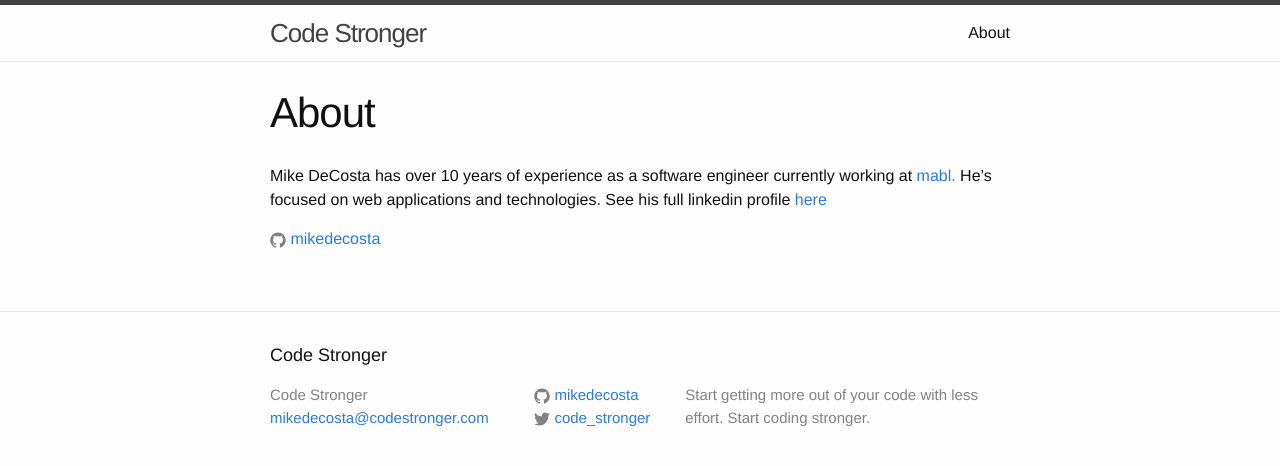
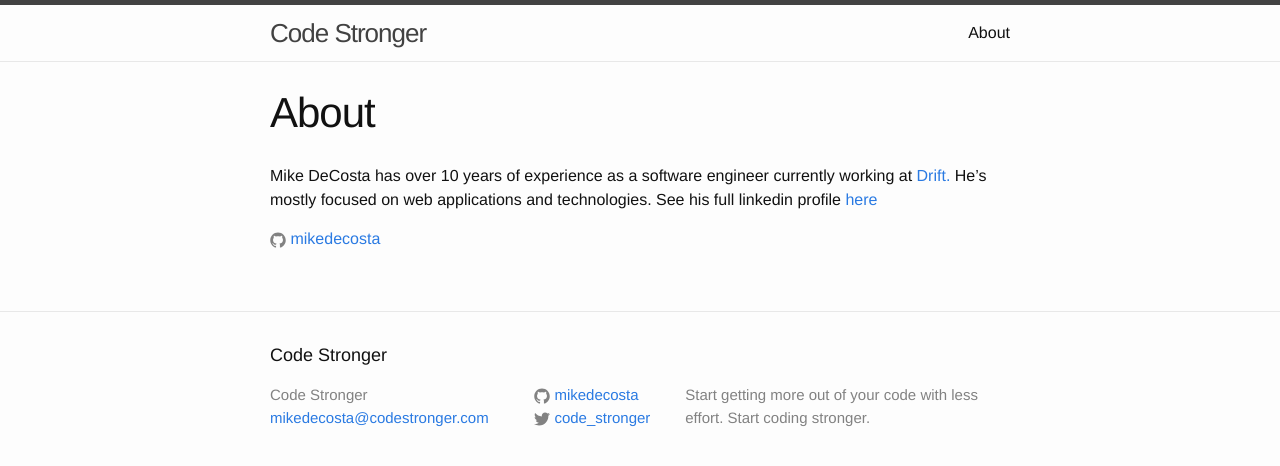
Before and after one commit to mikedecosta/mikedecosta.github.io, a Jekyll site: the page built from pages/about.md, in a window 1280 px wide. Shown: the top 466 px of the page. Built offline with Jekyll 4.4.1, drawn with Linux system fonts in a browser that asks for light colours.

Commit message:
Update about page s/mabl/drift

```diff
--- a/pages/about.md
+++ b/pages/about.md
@@ -6,10 +6,10 @@ feature-img: "assets/img/pexels/circuit.jpeg"
 tags: [About, Archive]
 ---
 
-Mike DeCosta has over 10 years of experience as a software engineer currently working at [mabl.][mabl]{:target="_blank"} He's focused on web applications and technologies. See his full linkedin profile [here][linkedin]{:target="_blank"}
+Mike DeCosta has over 10 years of experience as a software engineer currently working at [Drift.][drift]{:target="_blank"} He's mostly focused on web applications and technologies. See his full linkedin profile [here][linkedin]{:target="_blank"}
 
 {% include icon-github.html username="mikedecosta" %}
 
 
-[mabl]:https://www.mabl.com/
+[drift]:https://www.drift.com/
 [linkedin]:https://www.linkedin.com/in/mikedecosta/
```
